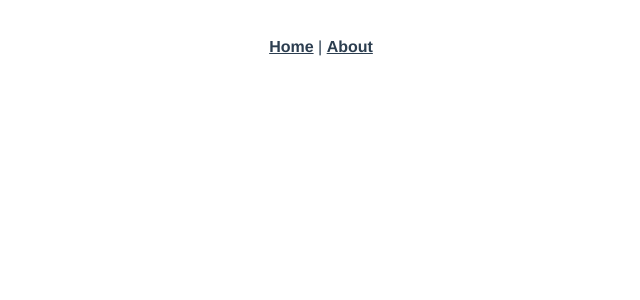
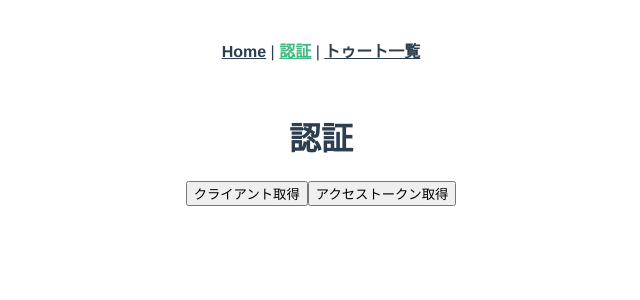
Before and after one commit to kenchiki/vuejs-mastodon-client, a Vue app: page /oauth in a window 1280 px wide. Shown: the top 300 px of the page, without its empty margins (319-959 px from the left). Built offline with nearby package versions, Linux system fonts and the light colour scheme.

Commit message:
認証できるところまで作成

```diff
--- a/package.json
+++ b/package.json
@@ -17,9 +17,11 @@
     "@vue/cli-plugin-babel": "^3.7.0",
     "@vue/cli-plugin-eslint": "^3.7.0",
     "@vue/cli-service": "^3.7.0",
+    "axios": "^0.18.0",
     "babel-eslint": "^10.0.1",
     "eslint": "^5.16.0",
     "eslint-plugin-vue": "^5.0.0",
+    "qs": "^6.7.0",
     "sass": "^1.18.0",
     "sass-loader": "^7.1.0",
     "vue-template-compiler": "^2.5.21"
--- a/src/App.vue
+++ b/src/App.vue
@@ -2,7 +2,8 @@
   <div id="app">
     <div id="nav">
       <router-link to="/">Home</router-link> |
-      <router-link to="/about">About</router-link>
+      <router-link to="/oauth">認証</router-link> |
+      <router-link to="/toots">トゥート一覧</router-link>
     </div>
     <router-view/>
   </div>
--- a/src/router.js
+++ b/src/router.js
@@ -1,6 +1,6 @@
 import Vue from 'vue'
 import Router from 'vue-router'
-import Home from './views/Home.vue'
+import About from './views/About.vue'
 
 Vue.use(Router)
 
@@ -11,15 +11,27 @@ export default new Router({
     {
       path: '/',
       name: 'home',
-      component: Home
+      component: About
     },
     {
       path: '/about',
       name: 'about',
-      // route level code-splitting
-      // this generates a separate chunk (about.[hash].js) for this route
-      // which is lazy-loaded when the route is visited.
-      component: () => import(/* webpackChunkName: "about" */ './views/About.vue')
+      component: About
+    },
+    {
+      path: '/oauth',
+      name: 'oauth',
+      component: () => import(/* webpackChunkName: "about" */ './views/Oauth.vue')
+    },
+    {
+      path: '/callback',
+      name: 'callback',
+      component: () => import(/* webpackChunkName: "about" */ './views/Callback.vue')
+    },
+    {
+      path: '/toots',
+      name: 'toots',
+      component: () => import(/* webpackChunkName: "about" */ './views/Toots.vue')
     }
   ]
 })
--- a/src/stores/oauth.js
+++ b/src/stores/oauth.js
@@ -1,12 +1,66 @@
-export default  {
+import axios from 'axios'
+import qs from 'qs';
+
+const MASTODON_URL = 'https://gingadon.com';
+const API_SCOPE = 'read write';
+
+// client、tokenどちらを取得する際も同一のものを指定する必要あり（認証のところで無効と表示されてしまうため）
+const REDIRECT_URI = 'http://localhost:8081/callback';
+
+export default {
+  namespaced: true,
   state: {
-    test: 'testdayo2'
-
+    client_id: '',
+    client_secret: '',
+    token: '',
+    error: {}
   },
   mutations: {
-
+    setError(state, error) {
+      state.error = error;
+      alert('エラー発生');
+    },
+    setClient(state, response) {
+      state.client_id = response.client_id;
+      state.client_secret = response.client_secret;
+      alert('クライアント取得完了');
+    },
+    setToken(state, token) {
+      state.token = token;
+    }
   },
   actions: {
+    async fetchClient({commit}) {
+      const postParams = {
+        client_name: 'vue test',
+        redirect_uris: REDIRECT_URI,
+        scopes: API_SCOPE
+      };
 
+      // https://docs.joinmastodon.org/api/rest/apps/#post-api-v1-apps
+      try {
+        await axios.post(`${MASTODON_URL}/api/v1/apps`, postParams)
+          .then(response => {
+            commit('setClient', response.data);
+            return response.status;
+          })
+      } catch (error) {
+        commit('setError', error.response.data);
+        throw error.response.status;
+      }
+    },
+    async fetchToken({ state }) {
+      const getParams = {
+        response_type: 'code',
+        client_id: state.client_id,
+        redirect_uri: REDIRECT_URI,
+        scope: API_SCOPE
+      };
+
+      // https://docs.joinmastodon.org/api/authentication/#get-oauth-authorize
+      const authUrl = new URL( `${MASTODON_URL}/oauth/authorize`);
+      authUrl.search = qs.stringify(getParams);
+      document.location = authUrl.href;
+    }
   }
 }
--- a/src/views/About.vue
+++ b/src/views/About.vue
@@ -1,6 +1,7 @@
 <template>
   <div class="about">
-    <h1>This is an about page {{ test }}</h1>
+    <h1>Vue製 マストドン クライアント</h1>
+    <p>認証、一覧表示、トゥート</p>
   </div>
 </template>
 
--- /dev/null
+++ b/src/views/Callback.vue
@@ -0,0 +1,14 @@
+<template>
+  <div class="callback">
+    <h1>認証</h1>
+  </div>
+</template>
+
+<script>
+  export default {
+    created() {
+      this.$store.commit('oauth/setToken', this.$route.query.code);
+      this.$router.push({ name: 'toots' });
+    }
+  }
+</script>
--- a/src/views/Home.vue
+++ /dev/null
@@ -1,18 +0,0 @@
-<template>
-  <div class="home">
-    <img alt="Vue logo" src="../assets/logo.png">
-    <HelloWorld msg="Welcome to Your Vue.js App"/>
-  </div>
-</template>
-
-<script>
-// @ is an alias to /src
-import HelloWorld from '@/components/HelloWorld.vue'
-
-export default {
-  name: 'home',
-  components: {
-    HelloWorld
-  }
-}
-</script>
--- /dev/null
+++ b/src/views/Oauth.vue
@@ -0,0 +1,24 @@
+<template>
+  <div class="oauth">
+    <h1>認証</h1>
+    <input type="button" value="クライアント取得" v-on:click="fetchClient">
+    <input type="button" value="アクセストークン取得" v-on:click="fetchToken">
+  </div>
+</template>
+
+<script>
+  import {mapActions, mapState} from 'vuex';
+
+  export default {
+    computed: {
+      ...mapState({
+      })
+    },
+    methods: {
+      ...mapActions({
+        fetchClient: 'oauth/fetchClient',
+        fetchToken: 'oauth/fetchToken'
+      })
+    }
+  }
+</script>
--- /dev/null
+++ b/src/views/Toots.vue
@@ -0,0 +1,25 @@
+<template>
+  <div class="toots">
+    <h1>トゥート一覧</h1>
+    <ul>
+      <li></li>
+    </ul>
+  </div>
+</template>
+
+<script>
+  import {mapActions, mapState} from 'vuex';
+
+  export default {
+    computed: {
+      ...mapState({
+      })
+    },
+    methods: {
+      ...mapActions({
+        fetchClient: 'oauth/fetchClient',
+        fetchToken: 'oauth/fetchToken'
+      })
+    }
+  }
+</script>
```
Also changed, not shown: 1 other file (tests, documents, lock files or other folders).
